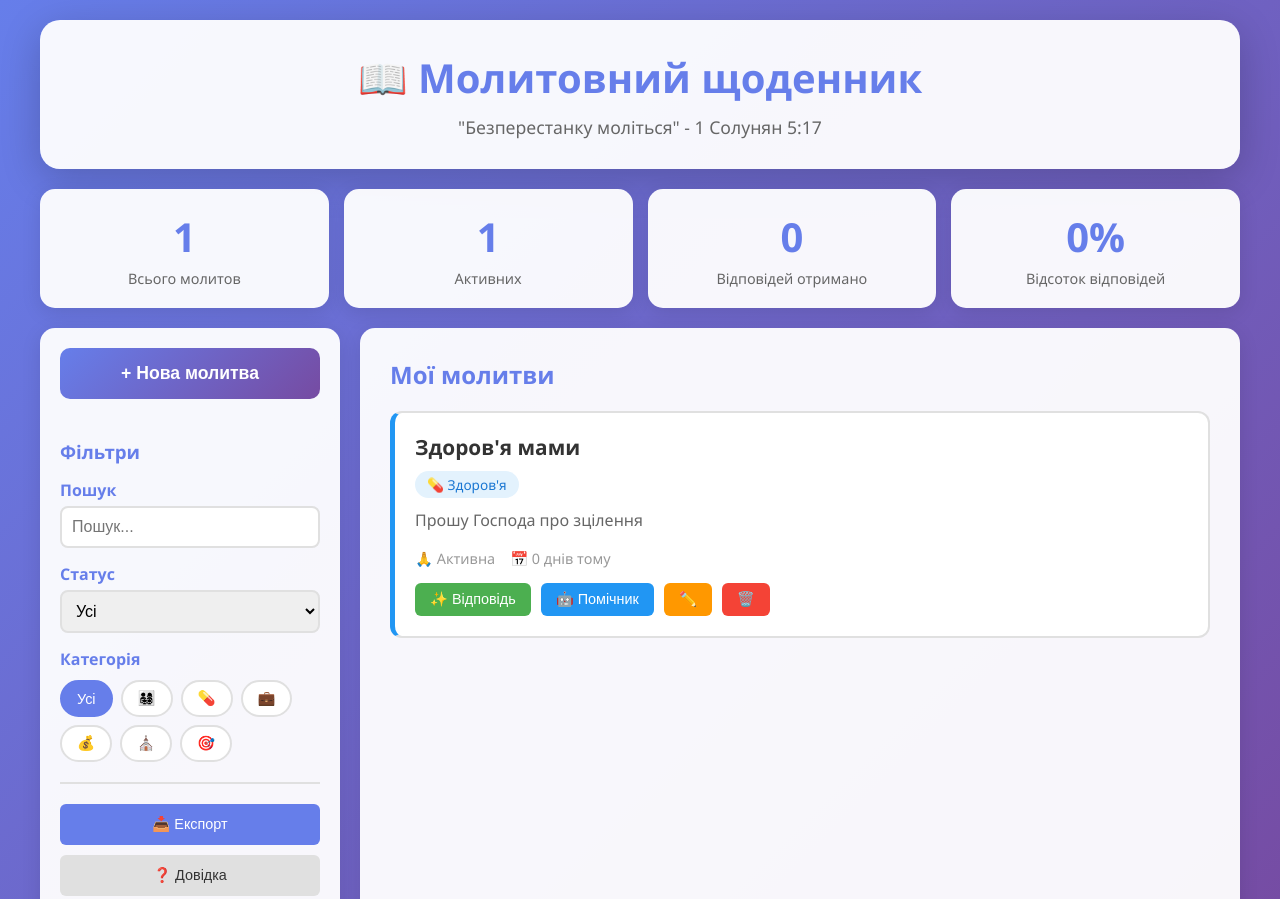
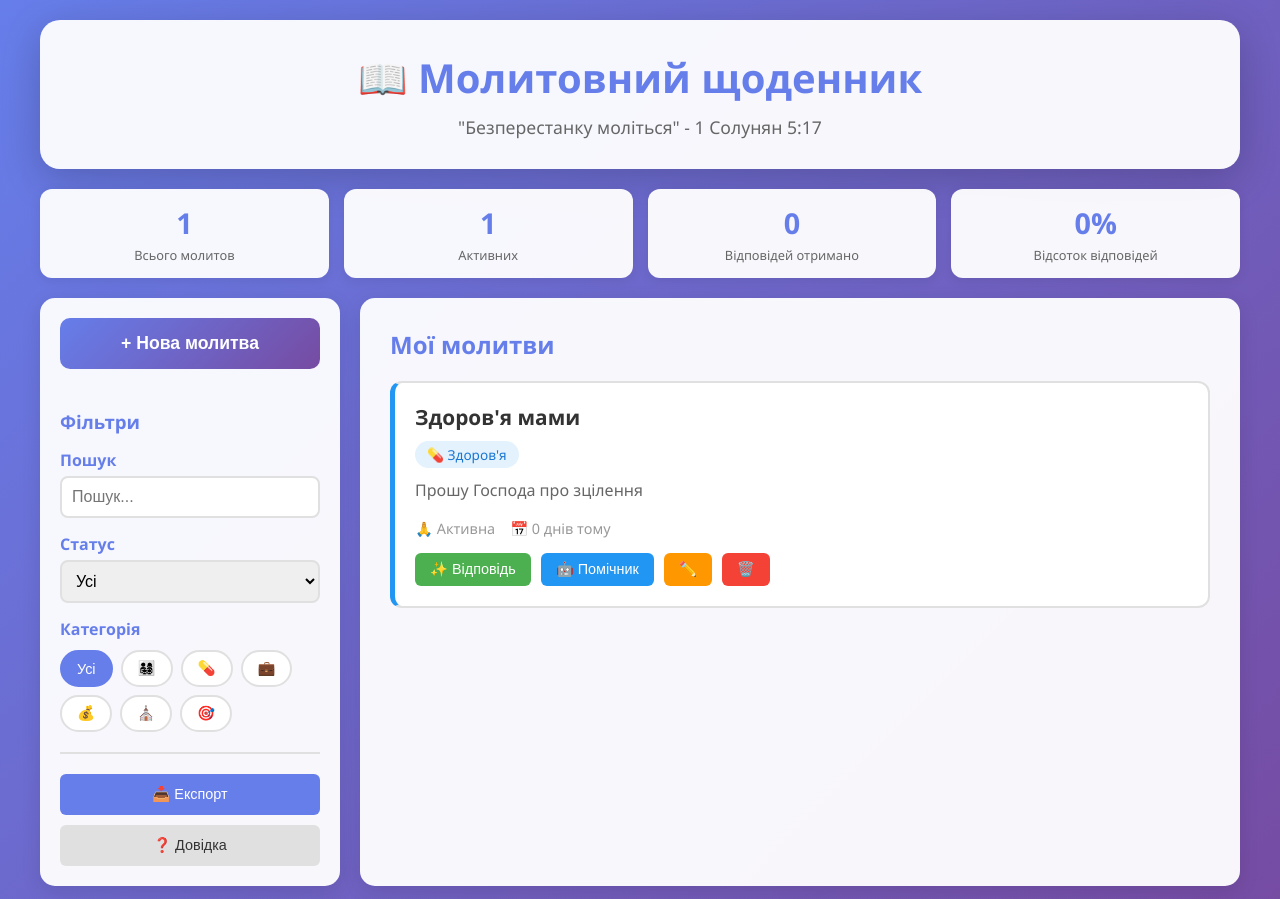
Before and after one commit to christian-word/daily-prayers, a plain HTML site: page index.html in a window 1280 px wide. Shown: the top 899 px of the page. Drawn offline with Linux system fonts and the light colour scheme.

Commit message:
Add files via upload

```diff
--- a/index.html
+++ b/index.html
@@ -13,10 +13,24 @@
     h1 { color: #667eea; font-size: 2.5em; margin-bottom: 10px; }
     .subtitle { color: #666; font-size: 1.1em; }
     .stats-grid { display: grid; grid-template-columns: repeat(auto-fit, minmax(200px, 1fr)); gap: 15px; margin-bottom: 20px; }
-        .stat-card { background: rgba(255, 255, 255, 0.95); padding: 20px; border-radius: 15px; box-shadow: 0 5px 20px rgba(0,0,0,0.1); text-align: center; transition: transform 0.3s ease; }
-        .stat-card:hover { transform: translateY(-5px); }
-        .stat-number { font-size: 2.5em; font-weight: bold; color: #667eea; display: block; }
-        .stat-label { color: #666; margin-top: 5px; font-size: 0.9em; }
+
+    /* Зменшені картки статистики */
+    .stat-card {
+        background: rgba(255, 255, 255, 0.95);
+        padding: 14px 10px;
+        border-radius: 12px;
+        box-shadow: 0 3px 12px rgba(0,0,0,0.08);
+        text-align: center;
+        transition: transform 0.2s ease;
+        display: flex;
+        flex-direction: column;
+        justify-content: center;
+        min-height: 80px;
+    }
+    .stat-card:hover { transform: translateY(-3px); }
+    .stat-number { font-size: 1.8em; font-weight: bold; color: #667eea; display: block; }
+    .stat-label { color: #666; margin-top: 4px; font-size: 0.8em; }
+
     .main-content { display: grid; grid-template-columns: 300px 1fr; gap: 20px; margin-bottom: 20px; }
     .sidebar { background: rgba(255, 255, 255, 0.95); padding: 20px; border-radius: 15px; box-shadow: 0 5px 20px rgba(0,0,0,0.1); height: fit-content; }
     .add-btn { width: 100%; padding: 15px; background: linear-gradient(135deg, #667eea 0%, #764ba2 100%); color: white; border: none; border-radius: 10px; font-size: 1.1em; font-weight: bold; cursor: pointer; margin-bottom: 20px; transition: transform 0.2s; }
@@ -65,7 +79,11 @@
     .empty-state-icon { font-size: 4em; margin-bottom: 20px; }
     .answered-info { background: #e8f5e9; padding: 15px; border-radius: 10px; margin-top: 10px; border-left: 4px solid #4caf50; }
     @keyframes spin { to { transform: rotate(360deg); } }
-        @media (max-width: 968px) { .main-content { grid-template-columns: 1fr; } h1 { font-size: 1.8em; } .stats-grid { grid-template-columns: repeat(2, 1fr); } }
+    @media (max-width: 968px) {
+        .main-content { grid-template-columns: 1fr; }
+        h1 { font-size: 1.8em; }
+        .stats-grid { grid-template-columns: repeat(2, 1fr); }
+    }
 </style>
 </head>
 <body>
```
Lines whose indentation alone changed are shown as unchanged.
